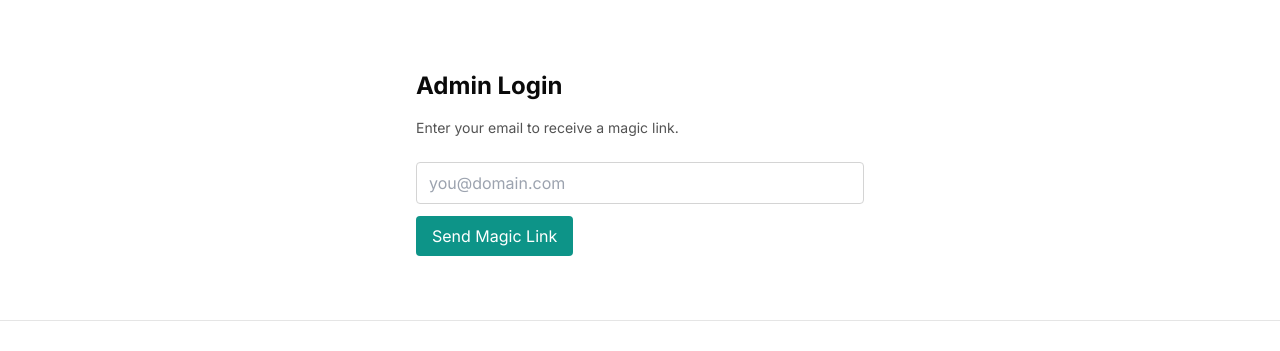
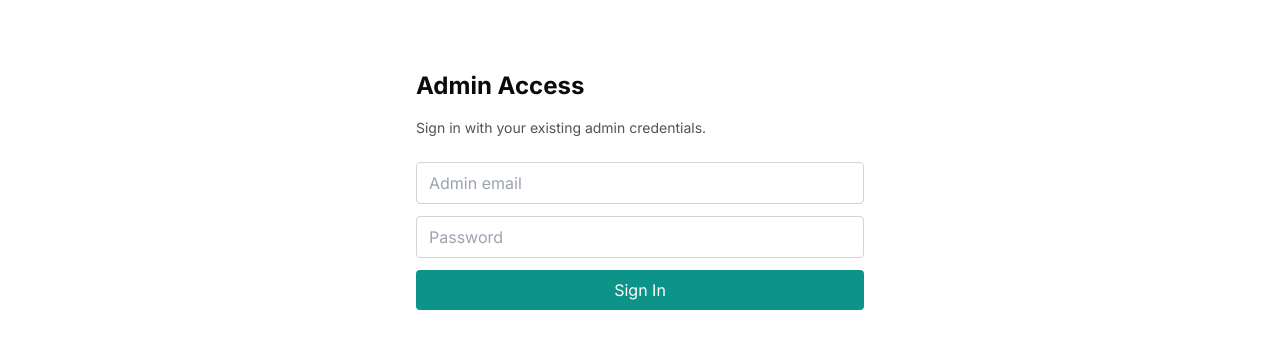
Before and after one commit to Plazor26/blog, a Next.js app: page /dragon in a window 1280 px wide. Shown: the part 123-474 px from the top of the page. Built offline with nearby package versions, Linux system fonts and the light colour scheme; no server answers.

Commit message:
feat: enforce strict admin login with email/password
Remove magic links, disable signup, and validate existing admin users

Co-authored-by: Jai Verma <59456814+Plazor26@users.noreply.github.com>

```diff
--- a/components/admin/admin.tsx
+++ b/components/admin/admin.tsx
@@ -1,5 +1,7 @@
 "use client"
 import { useEffect, useState } from "react"
+import type React from "react"
+
 import { createClient } from "@/lib/supabase"
 import AdminShell from "./admin-shell"
 
@@ -29,37 +31,60 @@ export default function Admin() {
 
 function AuthView() {
   const [email, setEmail] = useState("")
-  const [sent, setSent] = useState(false)
+  const [password, setPassword] = useState("")
   const [error, setError] = useState<string | null>(null)
+  const [loading, setLoading] = useState(false)
 
-  async function sendMagic() {
+  async function signIn() {
     setError(null)
-    const { error } = await supabase.auth.signInWithOtp({
+    setLoading(true)
+
+    const { error } = await supabase.auth.signInWithPassword({
       email,
-      options: { emailRedirectTo: `${window.location.origin}/dragon` },
+      password,
     })
-    if (error) setError(error.message)
-    else setSent(true)
+
+    if (error) {
+      setError("Invalid credentials. Access denied.")
+    }
+    setLoading(false)
+  }
+
+  const handleSubmit = (e: React.FormEvent) => {
+    e.preventDefault()
+    signIn()
   }
 
   return (
     <main className="mx-auto max-w-md py-16">
-      <h1 className="mb-4 text-2xl font-bold">Admin Login</h1>
-      <p className="mb-6 text-sm opacity-70">Enter your email to receive a magic link.</p>
-      <div className="space-y-3">
+      <h1 className="mb-4 text-2xl font-bold">Admin Access</h1>
+      <p className="mb-6 text-sm opacity-70">Sign in with your existing admin credentials.</p>
+      <form onSubmit={handleSubmit} className="space-y-3">
         <input
           className="w-full rounded border border-neutral-300 bg-white px-3 py-2 dark:bg-neutral-800 dark:border-neutral-700"
           type="email"
-          placeholder="you@domain.com"
+          placeholder="Admin email"
           value={email}
           onChange={(e) => setEmail(e.target.value)}
+          required
         />
-        <button onClick={sendMagic} className="rounded bg-teal-600 px-4 py-2 text-white hover:bg-teal-700">
-          Send Magic Link
+        <input
+          className="w-full rounded border border-neutral-300 bg-white px-3 py-2 dark:bg-neutral-800 dark:border-neutral-700"
+          type="password"
+          placeholder="Password"
+          value={password}
+          onChange={(e) => setPassword(e.target.value)}
+          required
+        />
+        <button
+          type="submit"
+          disabled={loading}
+          className="w-full rounded bg-teal-600 px-4 py-2 text-white hover:bg-teal-700 disabled:opacity-50"
+        >
+          {loading ? "Signing in..." : "Sign In"}
         </button>
-        {sent && <p className="text-sm text-teal-500">Link sent. Check your email.</p>}
         {error && <p className="text-sm text-red-500">{error}</p>}
-      </div>
+      </form>
     </main>
   )
 }
```
